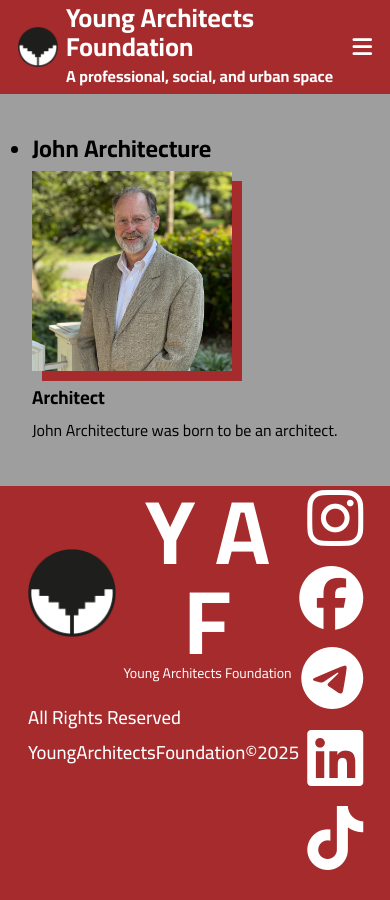
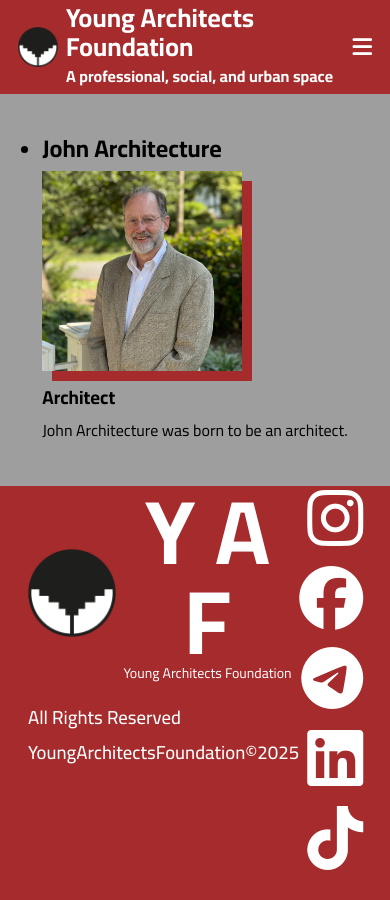
Before and after one commit to spookto/archi-site, a Jekyll site: the page built from members.html, in a window 390 px wide. Built offline with Jekyll 4.4.1, drawn with Linux system fonts in a browser that asks for light colours; nearby versions of some CDN libraries.

Commit message:
Use grid in Members page

```diff
--- a/_sass/main.scss
+++ b/_sass/main.scss
@@ -120,6 +120,12 @@
   width: 200px;
   box-shadow: 10px 10px $main-color;
 }
+
+#membersGrid {
+  display: grid;
+  grid-template-columns: auto auto auto;
+  grid-gap: 16px;
+}
 // End Page Specifics
 
 // Footer
@@ -204,6 +210,10 @@
   #headerMenuLinks {
     display: none;
   }
+  #membersGrid {
+    display: grid;
+    grid-template-columns: auto auto;
+  }
 }
 
 /* Small devices (768px and below) */
@@ -222,6 +232,11 @@
     padding: 32px;
     min-width: 100%;
   }
+  #membersGrid {
+    display: grid;
+    grid-template-columns: auto;
+    justify-items: center;
+  }
 }
 
 
--- a/members.html
+++ b/members.html
@@ -3,7 +3,7 @@
 title: Team Members
 short_name: members
 ---
-<ul>
+<ul id="membersGrid">
   {% for member in site.team_members %}
     <li>
       <h2>{{ member.name }}</h2>
```
